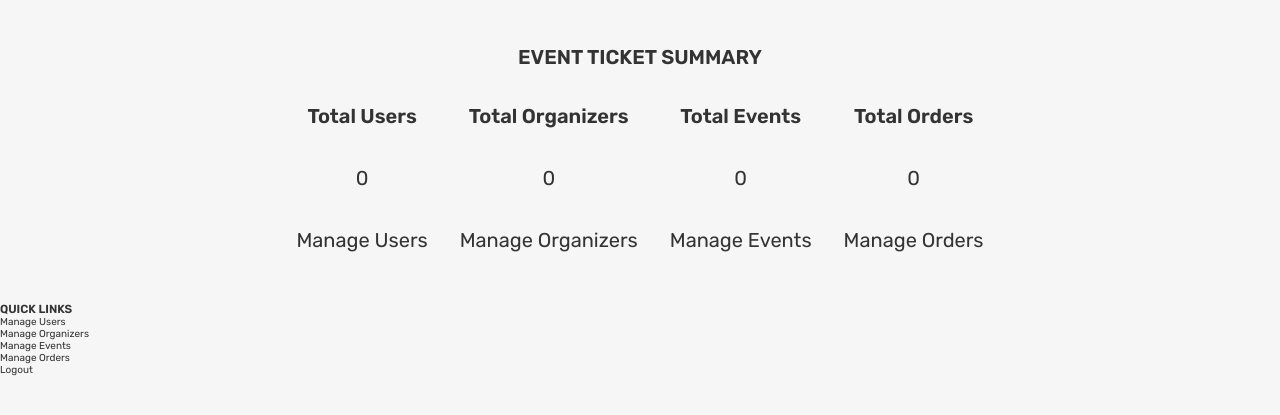
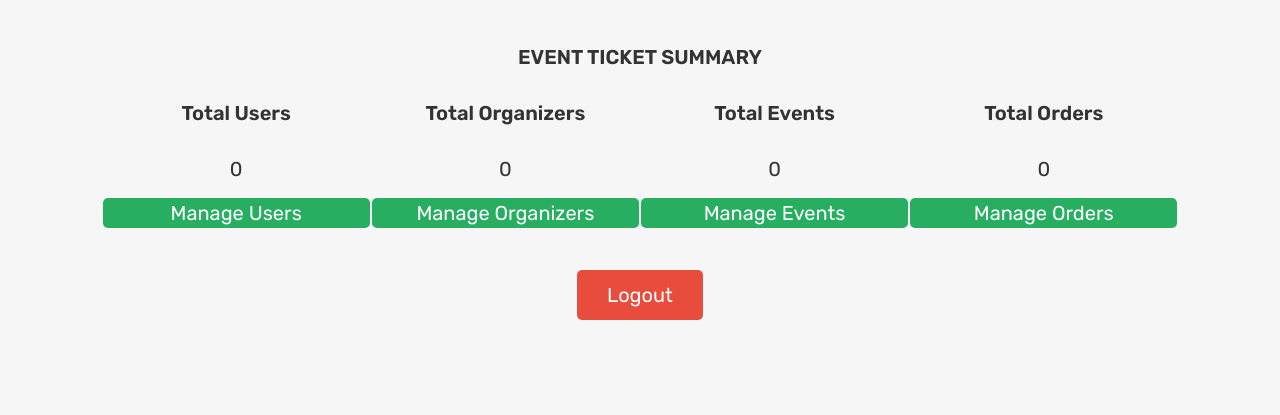
Before and after one commit to Sparda07/Ticket-Management, a PHP site: page /View/Admin/admin_dashboard.php in a window 1280 px wide. Shown: the part 130-545 px from the top of the page. Run offline with PHP 8.4, Linux system fonts and the light colour scheme; the visitor is signed in with stand-in values (Sample User, id 1); data that the repository does not hold is empty.

Commit message:
final design admin

```diff
--- a/View/Admin/admin_dashboard.php
+++ b/View/Admin/admin_dashboard.php
@@ -40,7 +40,7 @@ include("../../Model/queries.php");
                 <td><?php echo $total_orders; ?></td>
             </tr>
 
-            <tr>
+            <tr class = "a">
                 <td><a href="manage_users.php">Manage Users</a></td>
                 <td><a href="manage_organizers.php">Manage Organizers</a></td>
                 <td><a href="manage_events.php">Manage Events</a></td>
@@ -48,18 +48,9 @@ include("../../Model/queries.php");
             </tr>
 
         </table>
+
+
     </section>
-
-<hr>
-<h3>Quick Links</h3>
-<ul>
-    <li><a href="manage_users.php">Manage Users</a></li>
-    <li><a href="manage_organizers.php">Manage Organizers</a></li>
-    <li><a href="manage_events.php">Manage Events</a></li>
-    <li><a href="manage_orders.php">Manage Orders</a></li>
-</ul>
-
-<a href="../Reg/logout.php">Logout</a>
-
+    <div class = "summary-card"><a href="../Reg/logout.php" class = "delete-btn">Logout</a></div>
 </body>
 </html>
--- a/View/CSS/components.css
+++ b/View/CSS/components.css
@@ -67,7 +67,6 @@ section{
 .delete-btn,
 .option-btn{
    display: block;
-   width: 100%;
    margin-top: 1rem;
    border-radius: .5rem;
    color:var(--white);
@@ -92,6 +91,7 @@ section{
 
 .btn:hover,
 .delete-btn:hover,
-.option-btn:hover{
+.option-btn:hover,
+.summary-list .a td:hover{
    background-color: var(--black);
 }
--- a/View/CSS/style.css
+++ b/View/CSS/style.css
@@ -56,9 +56,13 @@ h3{
 }
 
 
-.home-bg .home .content a{
+.home-bg .home .content a,.summary-card .delete-btn, .logout .delete-btn {
    display: inline-block;
    width: auto;
+}
+
+.logout{
+   left:0px;
 }
 
 .home-category .box-container{
@@ -106,8 +110,18 @@ th , td {
    text-align: center;
    vertical-align: middle;
    padding: 1.5rem;
+   min-width: 20ch;
 
 }
-.summary-list{
+.summary-list .a td {
    line-height: 1.5;
+   color:var(--white);
+   background:var(--green);
+   padding: 0px;
+   border-radius: .5rem;
 }
+.summary-list a{
+   display: block;
+   width: 100%;
+   color: var(--white);
+}
```
